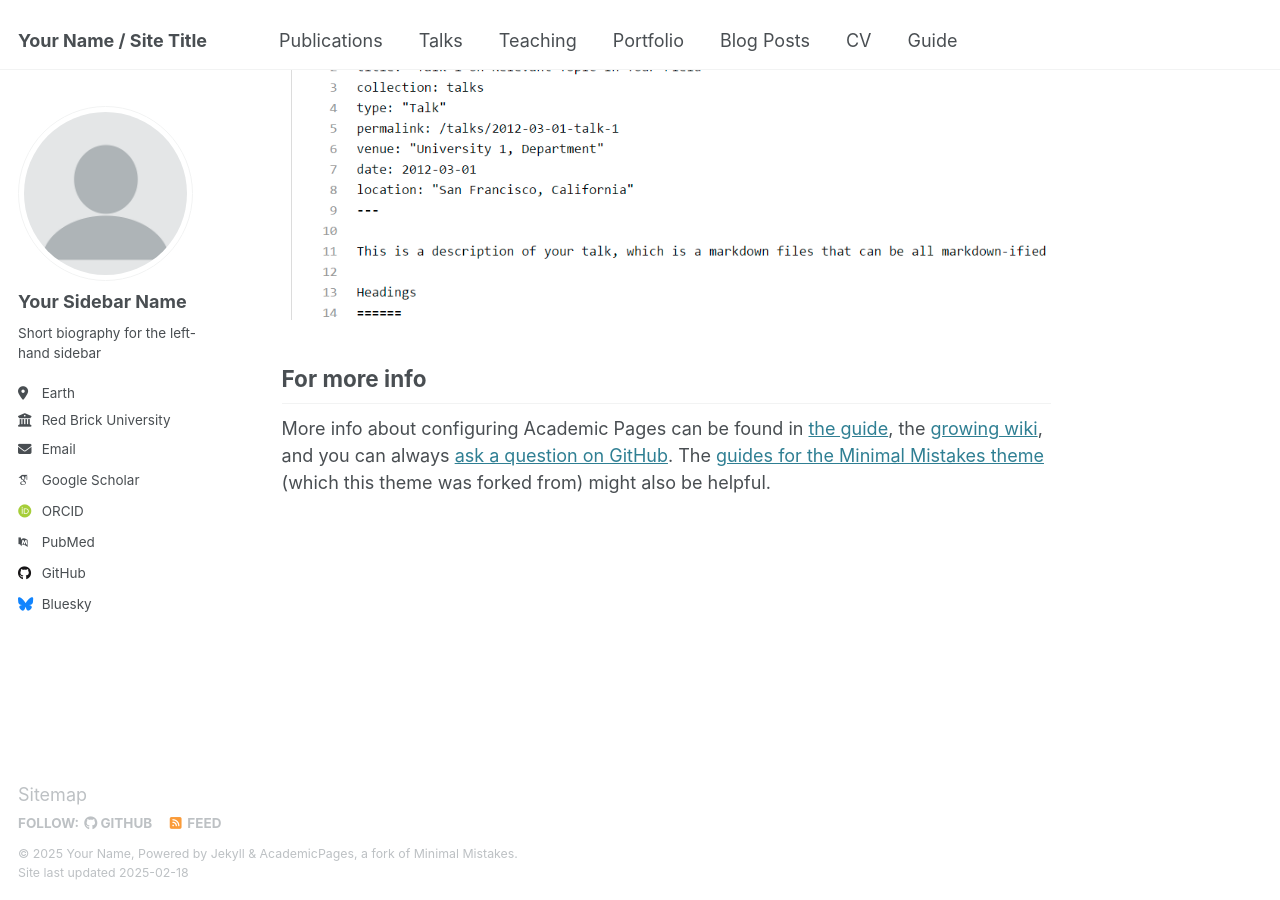
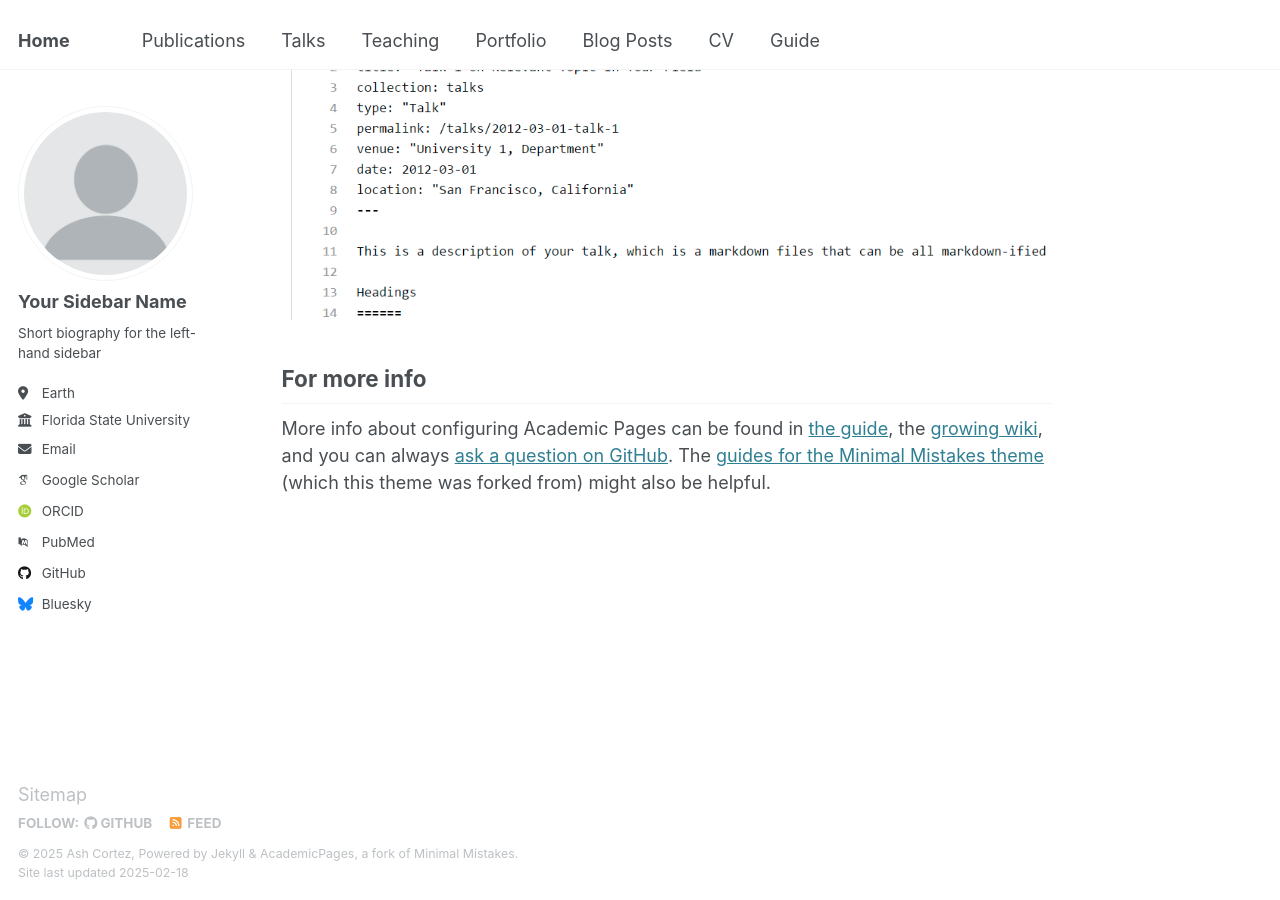
Before and after one commit to acortez1003/acortez1003.github.io, a Jekyll site: the page built from _pages/about.md, in a window 1280 px wide and 900 px high, scrolled down 2642 px. Built offline with Jekyll 4.4.1, drawn with Linux system fonts in a browser that asks for light colours; some web fonts are replaced.

Commit message:
edit config

```diff
--- a/_config.yml
+++ b/_config.yml
@@ -9,9 +9,9 @@
 # Basic Site Settings
 locale                   : "en-US"
 site_theme               : "default"
-title                    : "Your Name / Site Title"
+title                    : "Home"
 title_separator          : "-"
-name                     : &name "Your Name"
+name                     : &name "Ash Cortez"
 description              : &description "personal description"
 url                      : https://acortez1003.github.io # the base hostname & protocol for your site e.g. "https://[your GitHub username].github.io"
 baseurl                  : "" # the subpath of your site, e.g. "/blog"
@@ -27,7 +27,7 @@ author:
   pronouns         : # example: "she/her"
   bio              : "Short biography for the left-hand sidebar"
   location         : "Earth"
-  employer         : "Red Brick University"
+  employer         : "Florida State University"
   uri              : # URL
   email            : "none@example.org"
 
```
